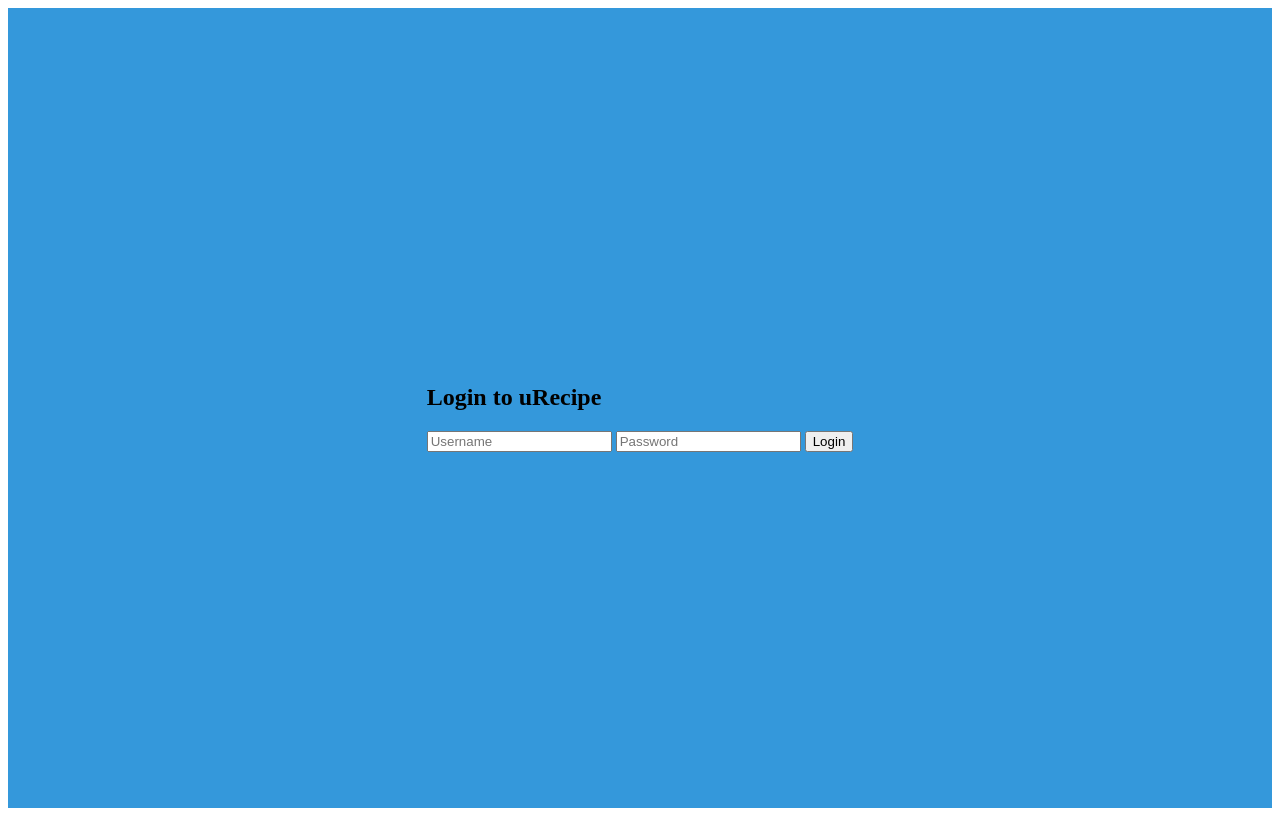
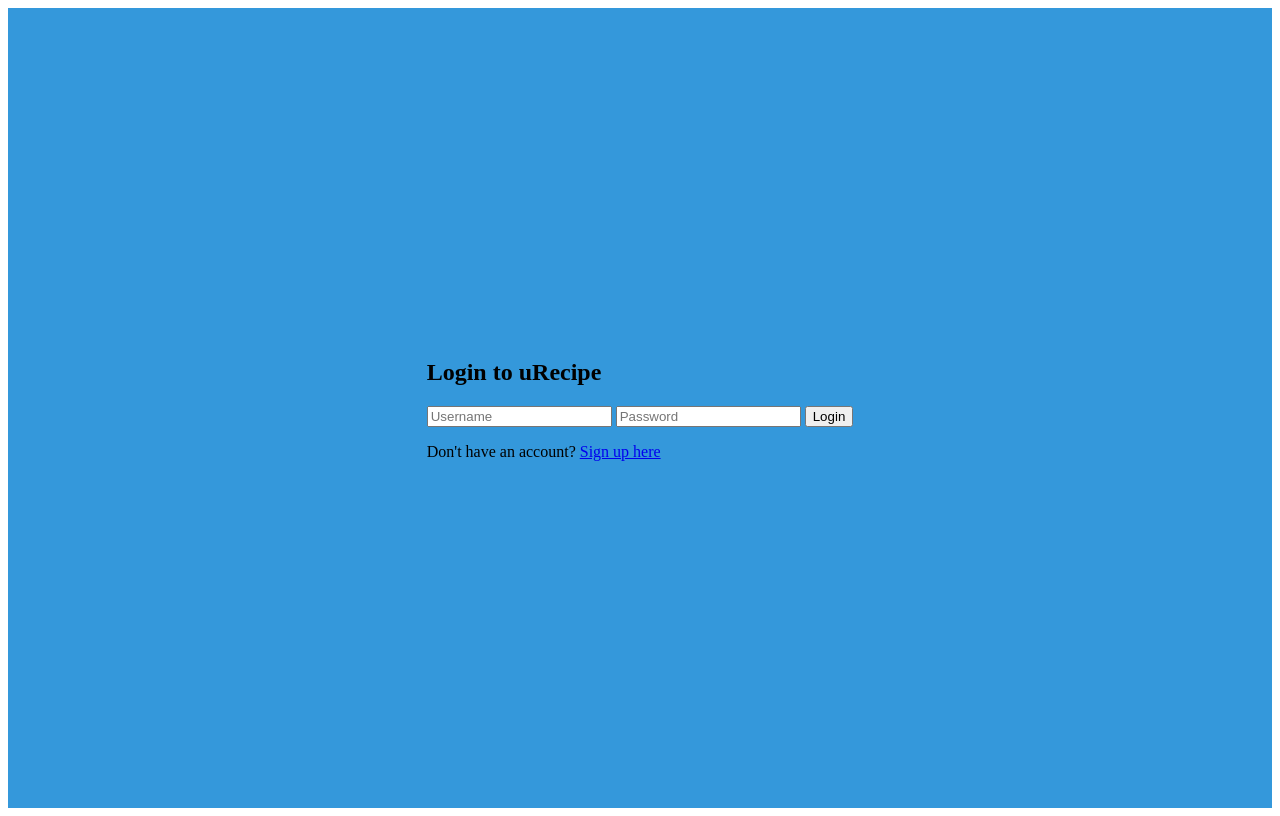
Before and after one commit to cbr013/uRecipe, a plain HTML site: page front-end/pages/login/login.html in a window 1280 px wide. Drawn offline with Linux system fonts and the light colour scheme.

Commit message:
Update login.html

```diff
--- a/front-end/pages/login/login.html
+++ b/front-end/pages/login/login.html
@@ -15,6 +15,9 @@
                 <input type="password" id="password" placeholder="Password" required>
                 <button type="button" id="loginButton">Login</button>
             </form>
+            <p class="signup-link">
+                Don't have an account? <a href="signup.html">Sign up here</a>
+            </p>
         </div>
     </section>
 
```
